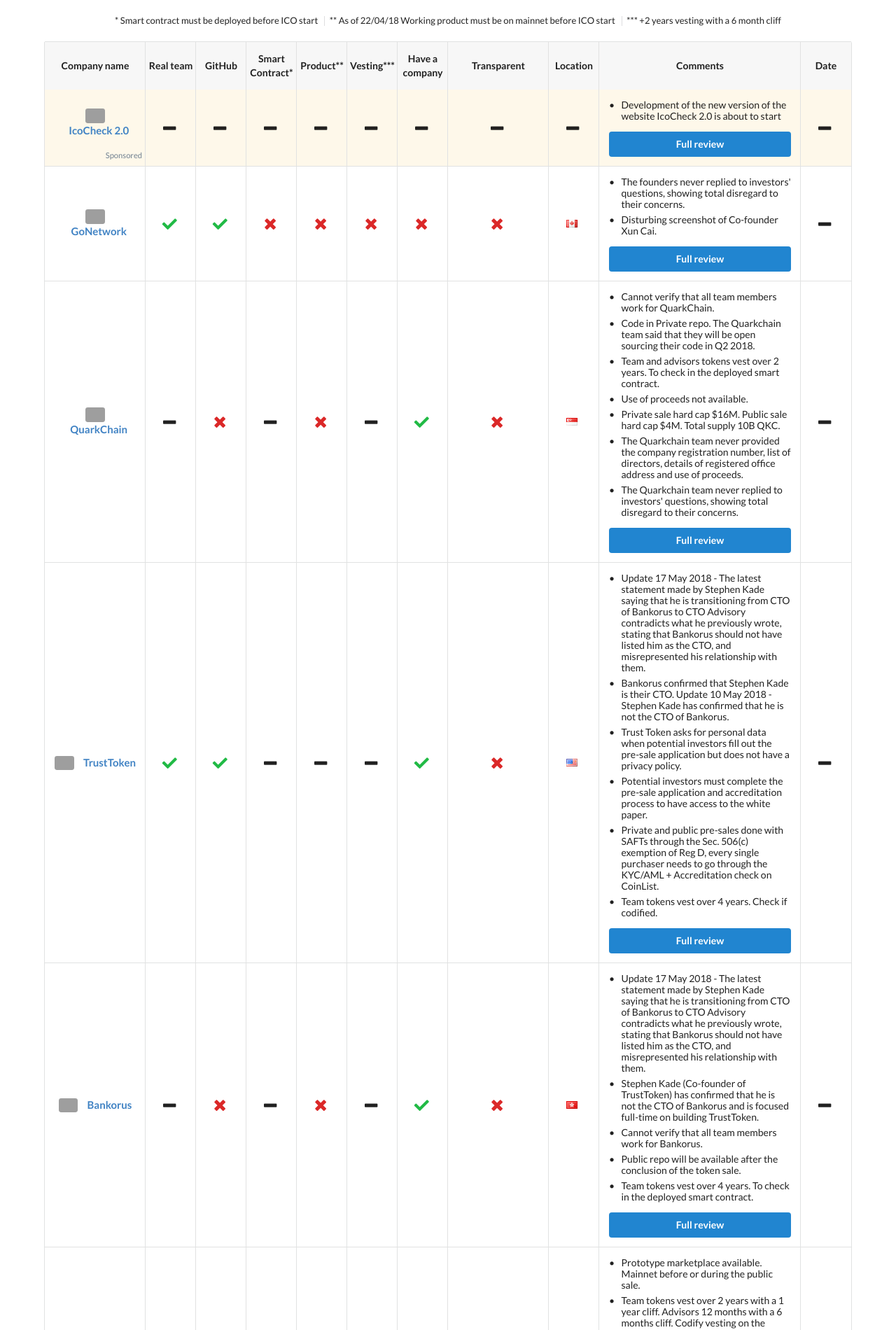
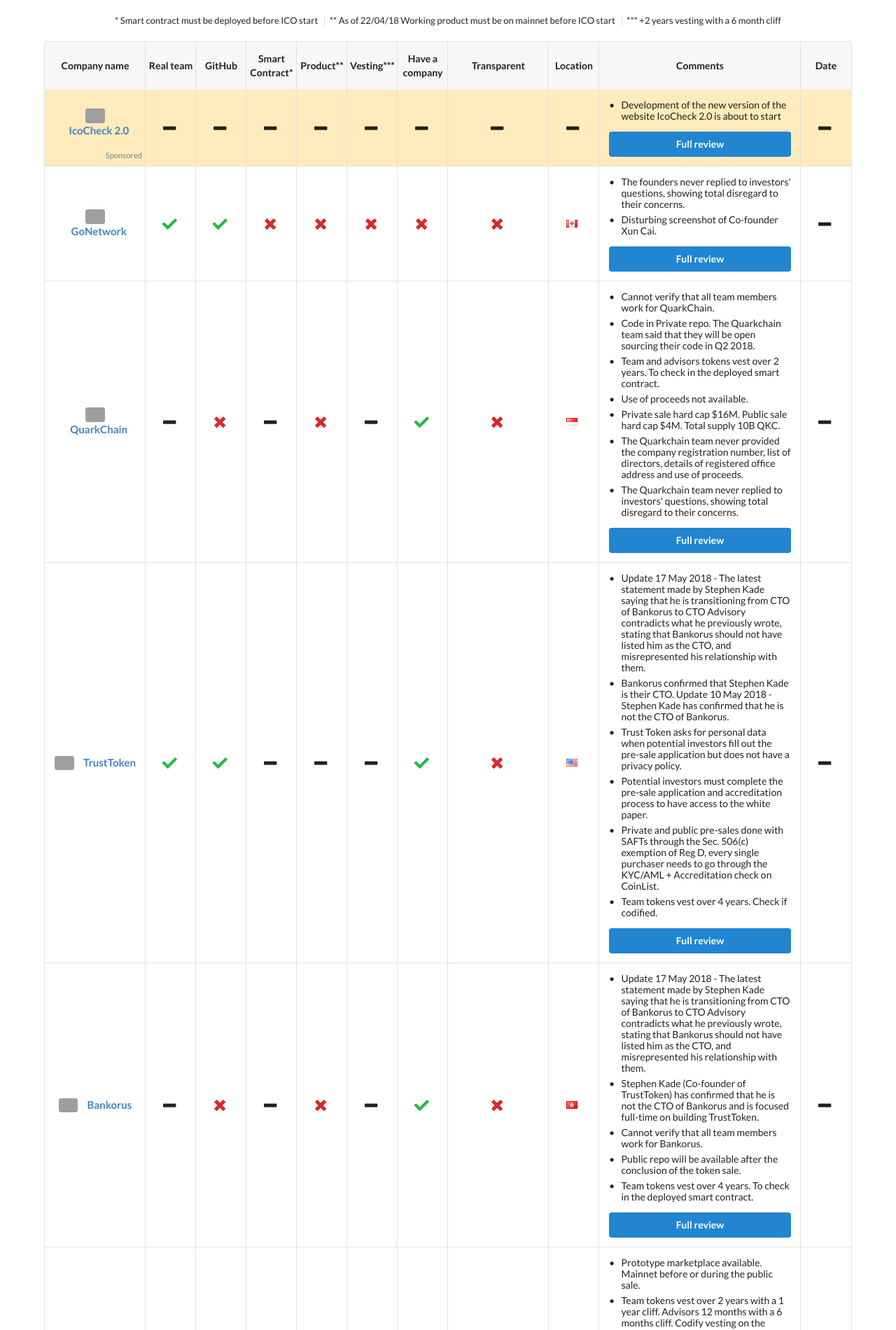
Before and after one commit to ico-check/ico-check, a Jekyll site: the page built from index.md, in a window 1280 px wide. Shown: the part 653-2553 px from the top of the page at 70% size. Built offline with Jekyll 4.4.1, drawn with Linux system fonts in a browser that asks for light colours; nearby versions of some CDN libraries; grey boxes are pictures that could not be loaded.

Commit message:
Changed highlighted color

```diff
--- a/assets/main.scss
+++ b/assets/main.scss
@@ -9,7 +9,7 @@
 
 $border-color: #e1e2e2;
 
-$highlighted-color: #FEF8EA;
+$highlighted-color: #FFEBBB;
 
 $system-monospace: "SF Mono", "Monaco", "Inconsolata", "Fira Mono", "Droid Sans Mono", "Source Code Pro", monospace;
 
```
